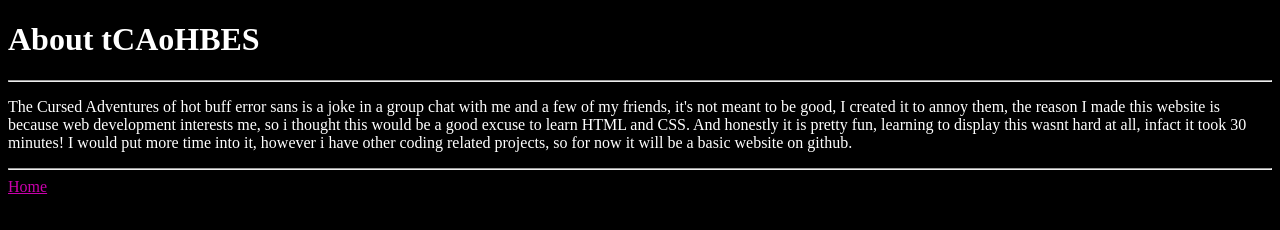
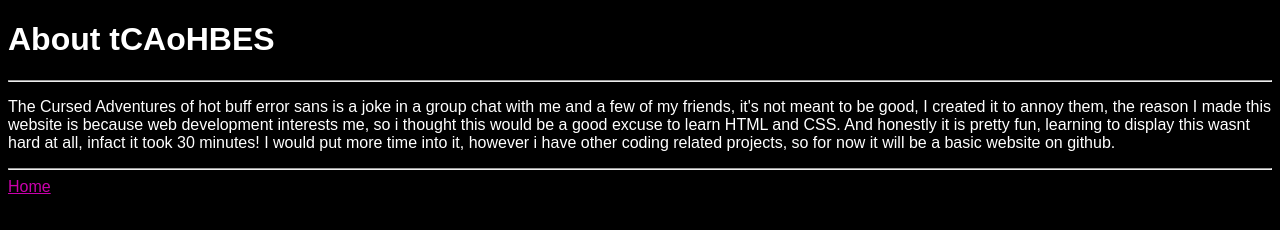
Before and after one commit to RacoonOwO/tCAoHBES, a plain HTML site: page about.html in a window 1280 px wide. Drawn offline with Linux system fonts and the light colour scheme.

Commit message:
changed up the font

```diff
--- a/about.html
+++ b/about.html
@@ -1,16 +1,17 @@
 <!DOCTYPE html>
-<html>
+<html lang="en">
 
 <head>
-    <title>tCAoHBES</title>
+    <title>
+        tCAoHBES
+    </title>
 </head>
-
     <body style="background-color: #000000;">
-    <h1 style="color: #ffffff;">
+        <h1 style="color: #ffffff; font-family: 'Arial', serif;">
             About tCAoHBES
         </h1>
     <hr>
-    <p style="color: #ffffff;">
+        <p style="color: #ffffff; font-family: 'Arial', serif;">
             The Cursed Adventures of hot buff error sans is a joke in a group
             chat with me and a few of my friends, it's not meant to be good,
             I created it to annoy them, the reason I made this website is because
@@ -22,10 +23,8 @@
             website on github.
         </p>
     <hr>
-    <a href="index.html" style="color: #ca00ac;">
+        <a href="index.html" style="color: #ca00ac; font-family: 'Arial', serif;">
             Home
         </a>
-
     </body>
-
 </html>
```
Also changed, not shown: chap1.html (+4 -4 lines), index.html (+5 -5 lines). Lines whose indentation alone changed are shown as unchanged.
